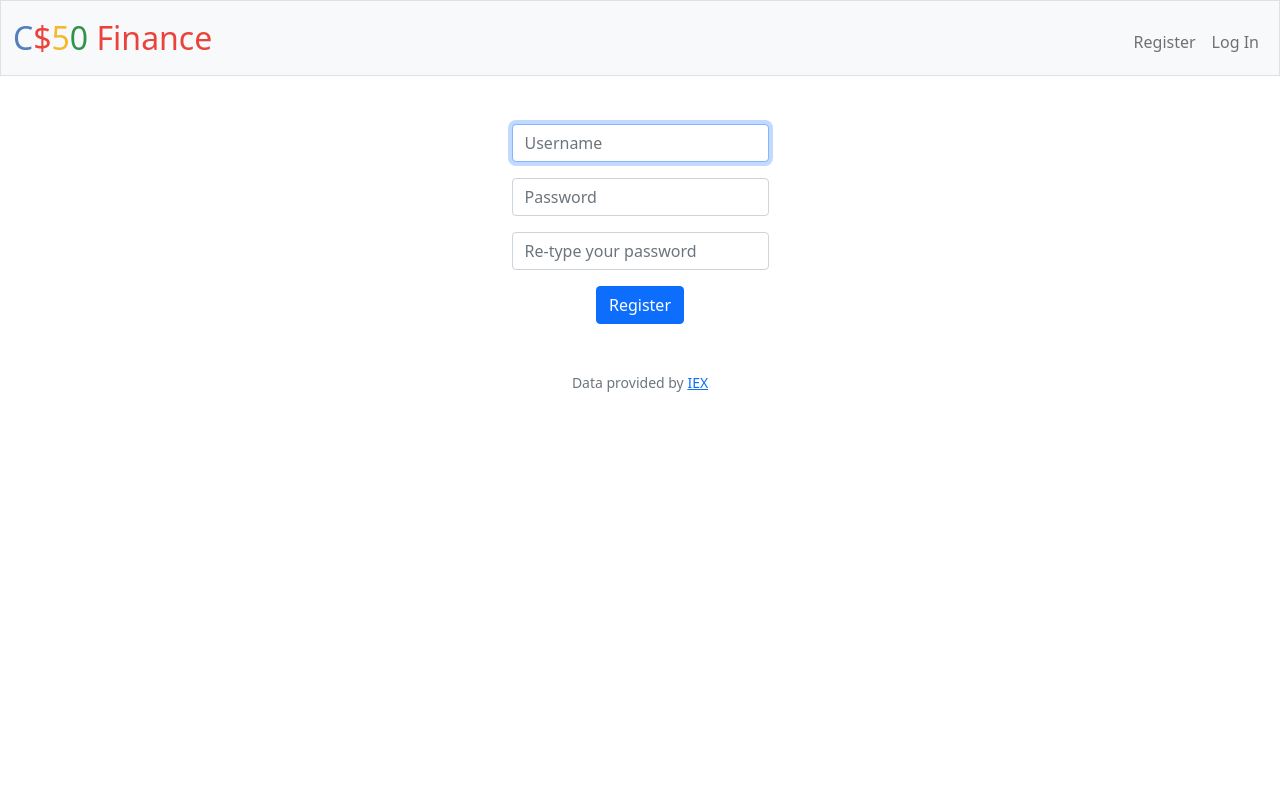
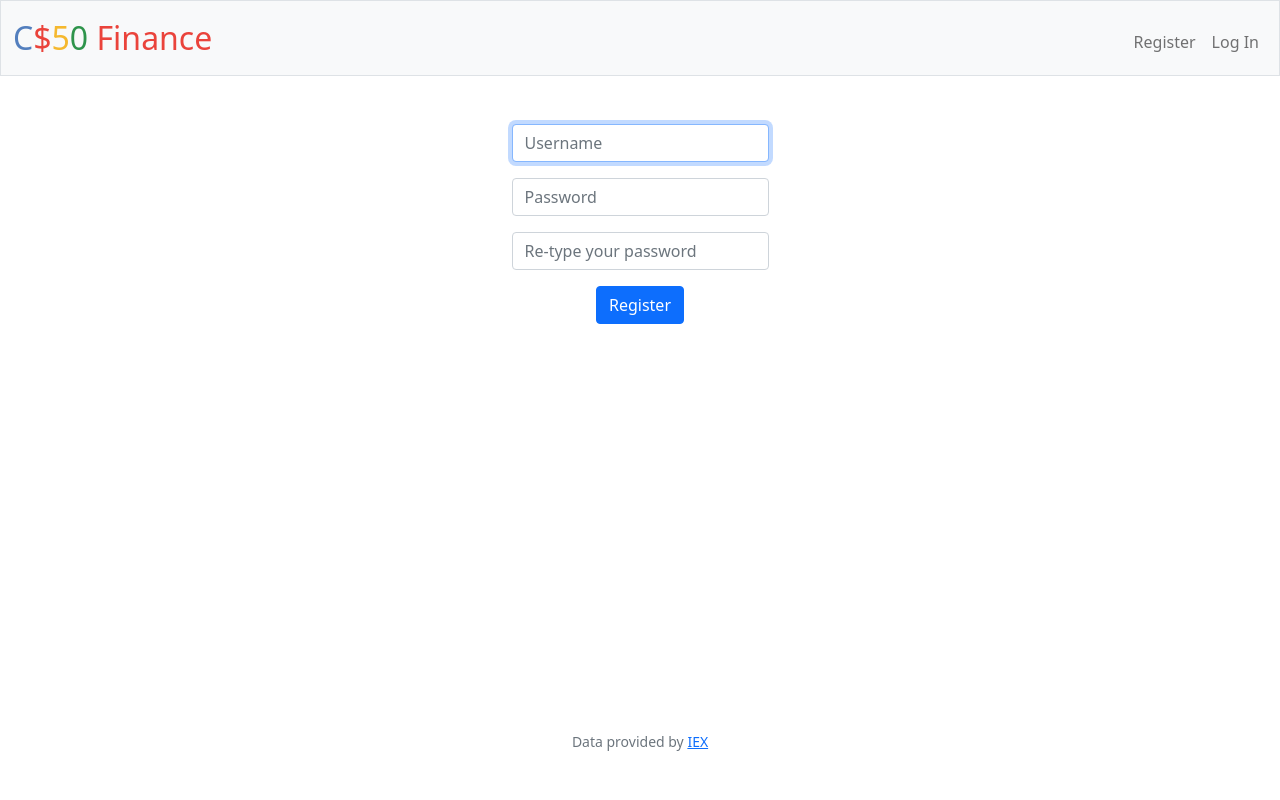
Before and after one commit to matheusinacio7/cs50x, a Flask app: page /register in a window 1280 px wide. Run offline with Flask 2, Linux system fonts and the light colour scheme; some libraries are stand-ins or nearby versions.

Commit message:
week-9: finance: adds style to keep footer at the bottom

```diff
--- a/week-9-flask/pset/finance/static/styles.css
+++ b/week-9-flask/pset/finance/static/styles.css
@@ -1,3 +1,16 @@
+html, body {
+    min-height: 100vh;
+}
+
+body {
+    display: flex;
+    flex-direction: column;
+}
+
+main {
+    flex: 1;
+}
+
 /* Size for brand */
 nav .navbar-brand
 {
```
